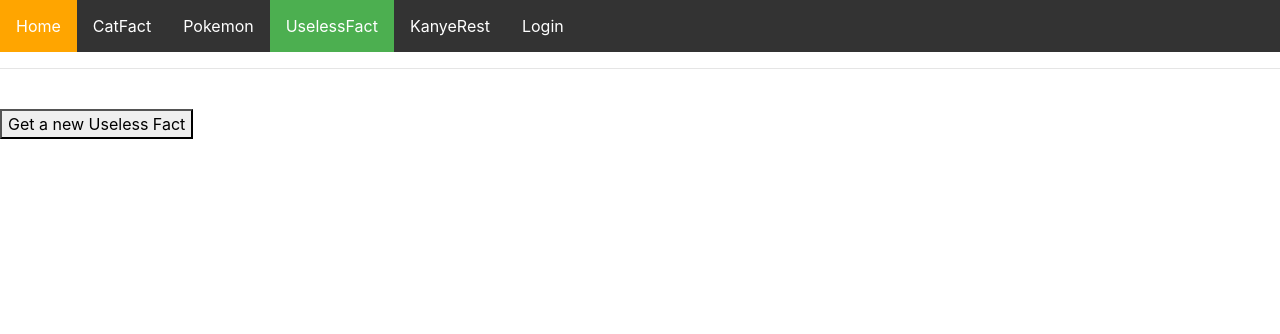
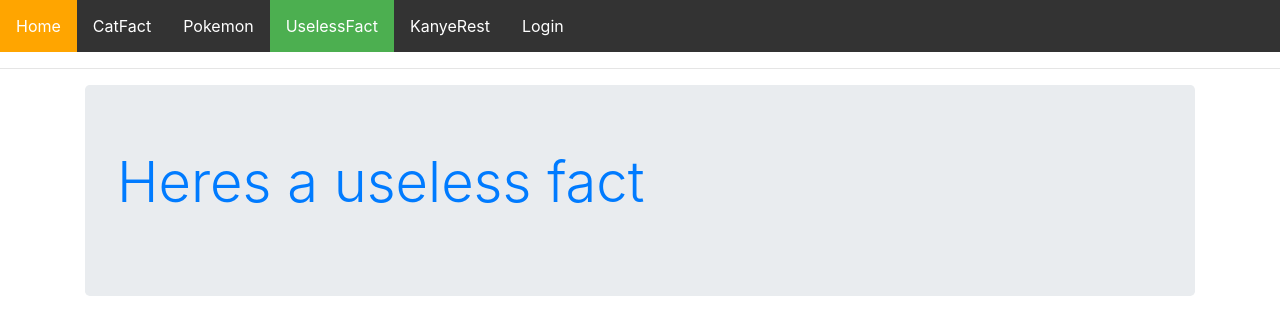
Before and after one commit to cprejler/CA3SPA, a React (Create React App) app: page /uselessfact in a window 1280 px wide. Shown: the top 334 px of the page. Built offline with nearby package versions, Linux system fonts and the light colour scheme; no server answers.

Commit message:
uselessfacts

```diff
--- a/src/UselessFact.js
+++ b/src/UselessFact.js
@@ -1,45 +1,32 @@
-import React, { useState} from "react";
+import React, { useState, useEffect} from "react";
 
 import "./style.css";
 import "bootstrap/dist/css/bootstrap.min.css";
 
 
-function UselessFact(){
-    const[uselessFact, setUselessFact] = useState();
+export default function UselessFact(){
+    const[data, setData] = useState([]);
 
 
-    function getUselessFact(){
-        let options = {
-          'method': 'GET',
-          'headers': {
-            'Content-Type': 'application/json',
-            'Accept': 'application/json'
-          }
-        }
-        fetch("http://localhost:8080/CA3/api/uselessfact", options)
-    .then(res => res.json())
-    .then(data => {
-      console.log(data);
-      setUselessFact(data.text);
 
-    });
-  }
-
-  function callUselessFact(){
-    return (uselessFact ? (<>
-    <h3>Useless Fact:</h3>
-    <i>{uselessFact}</i>
-    </>):(<></>));
-  }
+     useEffect(()=>{
+        const fetchData = fetch("http://localhost:8080/CA3/api/uselessfact")
+    .then((res) => res.json())
+    .then((data) =>  setData(data))
+    .catch((err) => console.log("fejl"))
+    console.log(data)
+      }, []);
 
 
-  return (
-    <div className="UselessFact">
-      {callUselessFact()}
-      <br></br>
-      <button onClick={getUselessFact}>Get a new Useless Fact</button>
-    </div>
-  );
-}
 
-export default UselessFact;
+    return (
+        <div className="container">
+          <div  className="jumbotron">
+            <h1 className="display-4 text-primary">Heres a useless fact</h1>
+            <p  className="font-weight-bold">{data.text}</p>
+          </div>
+        </div>
+      );
+
+
+  };
```
